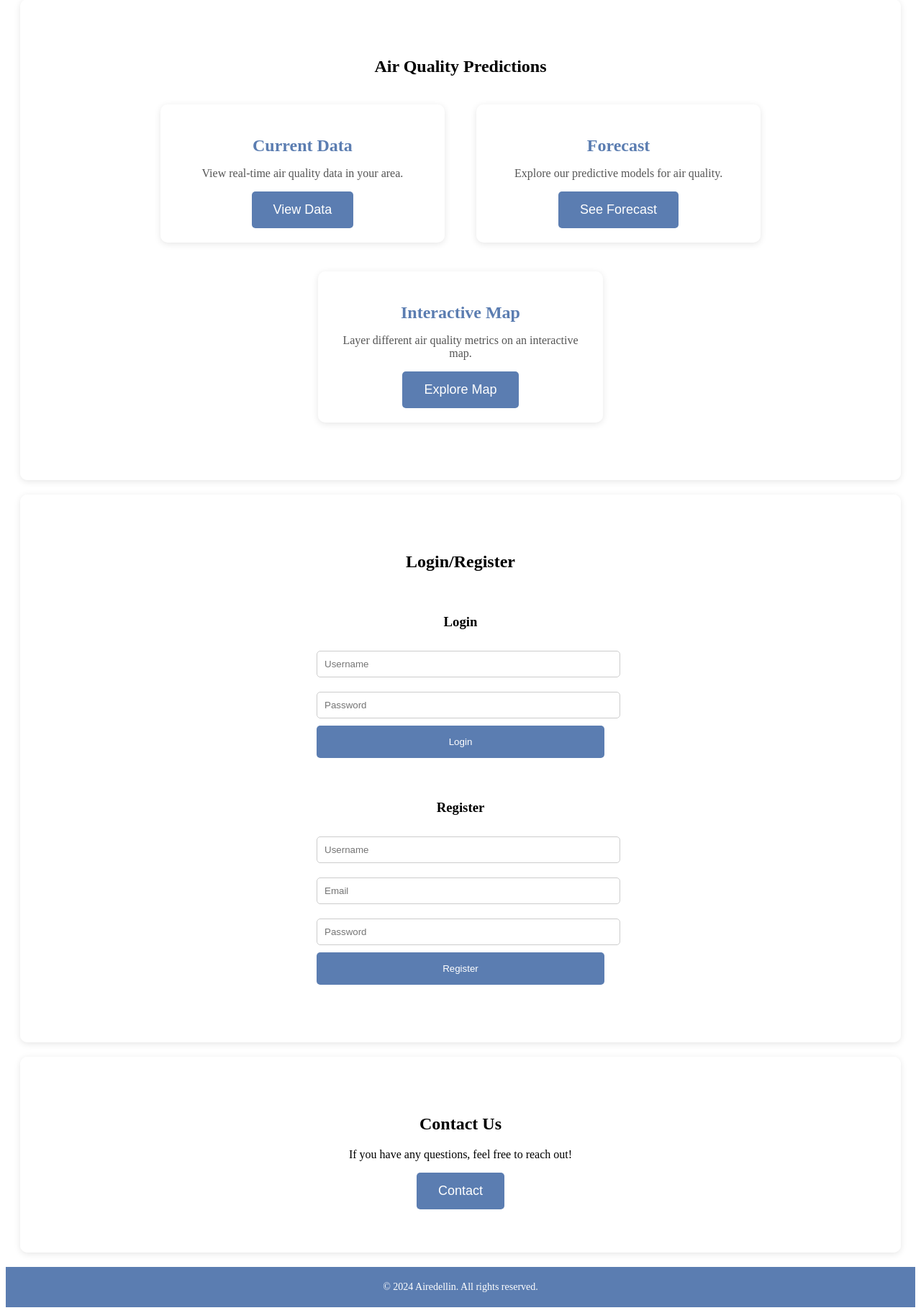
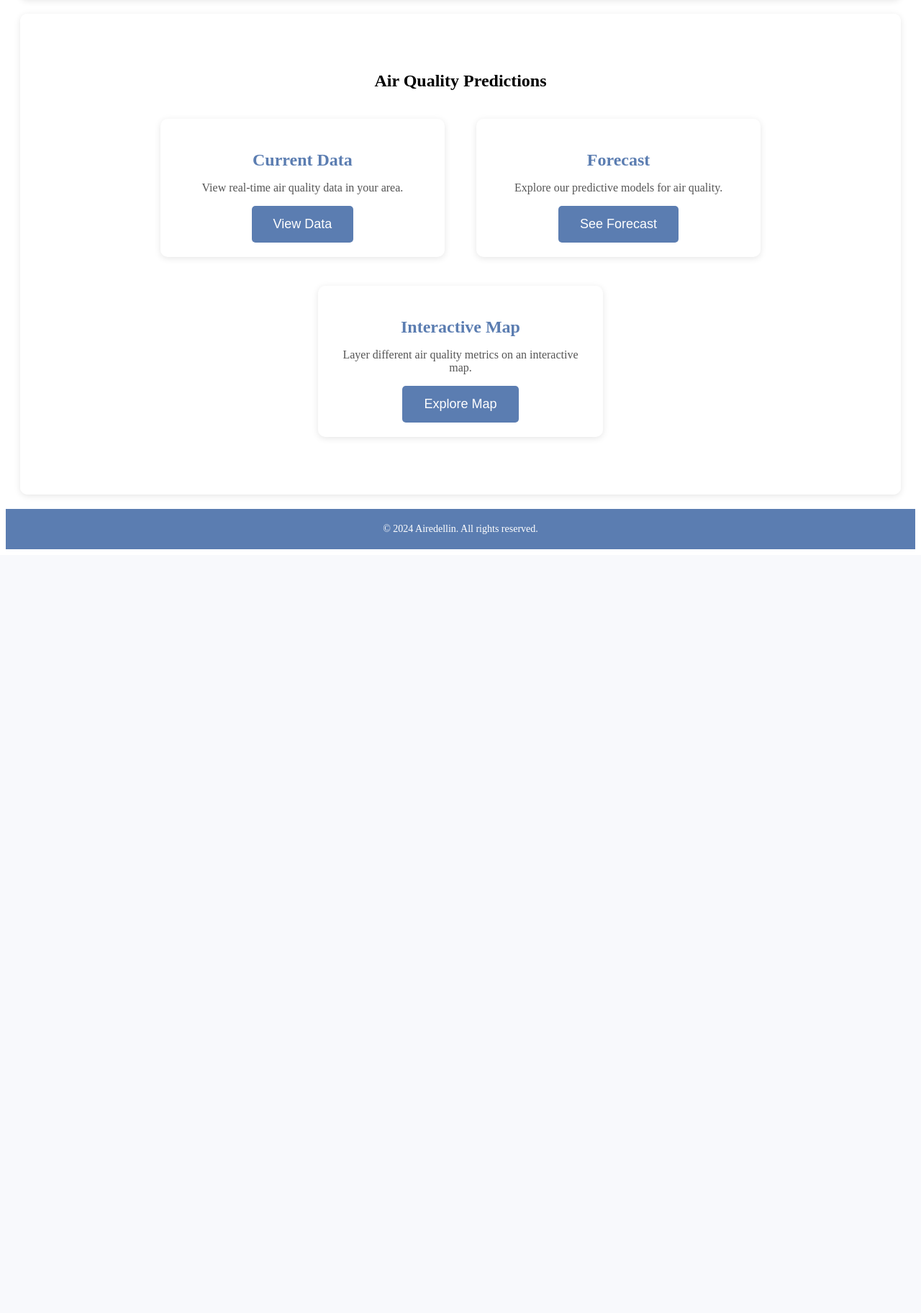
Before and after one commit to Semillero-Inteligencia-Artificial-EAFIT/airedellin, a FastAPI app: page /index in a window 1280 px wide. Shown: the part 1748-3572 px from the top of the page at 72% size. After the commit the page ends 2511 px from the top, so only its background shows below. Run offline with FastAPI, Linux system fonts and the light colour scheme.

Commit message:
add logo, donation website, fix a error in urls with salt

```diff
--- a/core/main.py
+++ b/core/main.py
@@ -77,14 +77,8 @@ async def index(request: Request):
 
     return templates.TemplateResponse("index.html", {"request": request, "token": token, "data": data})
 
-@app.get("/index", response_class=HTMLResponse)
-async def landing_page(request: Request):
-    return templates.TemplateResponse("landing_page.html", {
-        "request": request
-    })
 
-
-@app.get("/{sensor_name}", response_class=HTMLResponse)
+@app.get("/sensor{sensor_name}", response_class=HTMLResponse)
 async def get_sensor(request: Request, sensor_name: str):
     data = sensors.data(sensor_name)
     data = [int(value) for value in data if value is not None]
@@ -95,7 +89,7 @@ async def get_sensor(request: Request, sensor_name: str):
         "data": data,
     })
 
-@app.post("/{sensor_name}")
+@app.post("/sensor{sensor_name}")
 async def post_sensor(request: Request, sensor_name: str, rangetime: str = Form("24h")):
     range_option = rangetime  # This value comes directly from the form submission
     print(range_option)
@@ -118,7 +112,7 @@ async def post_sensor(request: Request, sensor_name: str, rangetime: str = Form(
         "data": data,
     })
 
-@app.get("/{sensor_name}/predictions", response_class=HTMLResponse)
+@app.get("/sensor{sensor_name}/predictions", response_class=HTMLResponse)
 async def get_mlalgorithm(request: Request, sensor_name: str):
     data = sensors.data(sensor_name)
     data = [int(value) for value in data if value is not None]
@@ -131,7 +125,7 @@ async def get_mlalgorithm(request: Request, sensor_name: str):
         "result": None
     })
 
-@app.post("/{sensor_name}/predictions", response_class=HTMLResponse)
+@app.post("/sensor{sensor_name}/predictions", response_class=HTMLResponse)
 async def post_mlalgorithm(
     request: Request,
     sensor_name: str,
@@ -160,3 +154,16 @@ async def post_mlalgorithm(
         "data": list(map(int,result[0])),
         "result": "Error of "+str(result[1])
     })
+
+
+@app.get("/index", response_class=HTMLResponse)
+async def landing_page(request: Request):
+    return templates.TemplateResponse("landing_page.html", {
+        "request": request
+    })
+
+@app.get("/add_donation", response_class=HTMLResponse)
+async def add_donation(request: Request):
+    return templates.TemplateResponse("add_donation.html", {
+        "request": request
+    })
--- a/core/templates/index.html
+++ b/core/templates/index.html
@@ -87,7 +87,7 @@ const colorPalette = [
         const description = `
           <div class="p-3 border rounded bg-light shadow-sm">
             <p><strong>Name:</strong>
-              <a href="/${object.properties.name}" class="text-primary text-decoration-none" style="transition: color 0.2s;">
+              <a href="/sensor${object.properties.name}" class="text-primary text-decoration-none" style="transition: color 0.2s;">
                 ${object.properties.name}
               </a>
               <span class="text-muted">Click to see measures</span>
--- a/core/templates/landing_page.html
+++ b/core/templates/landing_page.html
@@ -6,7 +6,6 @@
     <title>Airedellin</title>
     <link rel="stylesheet" type="text/css" href="/static/css/landing_page.css">
 
-    </style>
 </head>
 <body>
 
@@ -76,34 +75,6 @@
         </div>
     </section>
 
-    <!-- Login/Register Section -->
-    <section id="login-register" class="login-register">
-        <h2>Login/Register</h2>
-        <div class="form-container">
-            <h3>Login</h3>
-            <form action="/login" method="post">
-                <input type="text" name="username" placeholder="Username" required>
-                <input type="password" name="password" placeholder="Password" required>
-                <input type="submit" value="Login">
-            </form>
-        </div>
-        <div class="form-container">
-            <h3>Register</h3>
-            <form action="/register" method="post">
-                <input type="text" name="username" placeholder="Username" required>
-                <input type="email" name="email" placeholder="Email" required>
-                <input type="password" name="password" placeholder="Password" required>
-                <input type="submit" value="Register">
-            </form>
-        </div>
-    </section>
-
-    <!-- Contact Section -->
-    <section id="contact" class="contact">
-        <h2>Contact Us</h2>
-        <p>If you have any questions, feel free to reach out!</p>
-        <button class="btn">Contact</button>
-    </section>
 
     <!-- Footer -->
     <footer>
--- a/core/templates/sensors.html
+++ b/core/templates/sensors.html
@@ -180,7 +180,7 @@
         <div class="ml-section frame">
             <h2>Machine Learning Predictions</h2>
             <p>Analyze and predict future air quality trends using our machine learning models.</p>
-            <a href="/{{ sensor_name }}/predictions"> <button class="btn btn-primary btn-lg">Run ML Prediction</button></a>
+            <a href="/sensor{{ sensor_name }}/predictions"> <button class="btn btn-primary btn-lg">Run ML Prediction</button></a>
         </div>
     </div>
 
--- a/static/css/landing_page.css
+++ b/static/css/landing_page.css
@@ -180,3 +180,18 @@
     background-color: #333;
     transform: scale(1.05);
 }
+body {
+    padding-top: 20px;
+}
+.container {
+    max-width: 800px;
+}
+.form-control {
+    margin-bottom: 15px;
+}
+.image-preview {
+    margin-top: 10px;
+    max-width: 100%;
+    max-height: 300px;
+    display: none;
+}
```
Also changed, not shown: core/templates/add_donation.html (added, +123 -0 lines), readme.md, 1 other file. Lines whose indentation alone changed are shown as unchanged.
